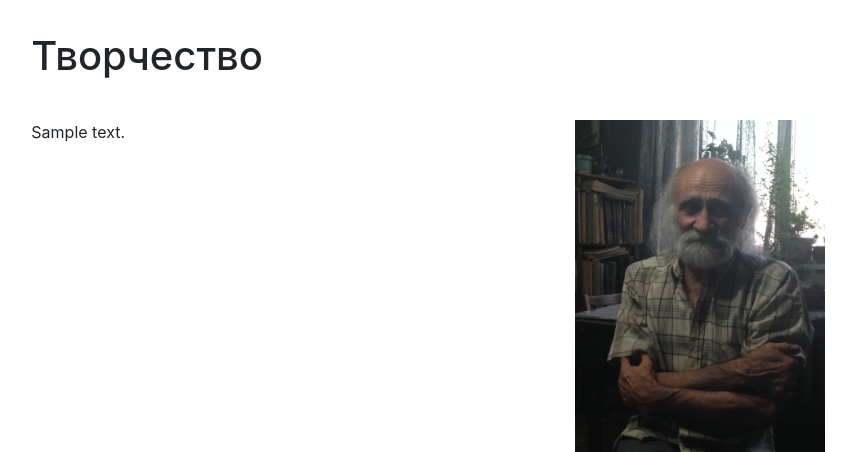
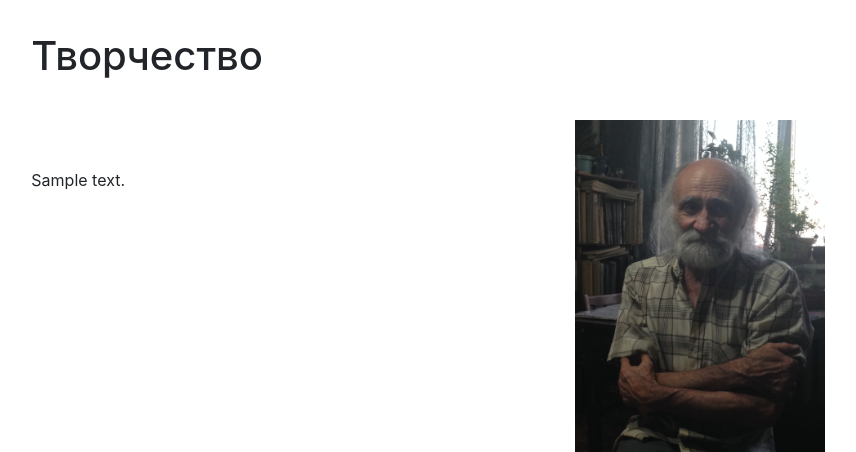
Before and after one commit to ansakoy/dsw, a Django app: template works/templates/works/bio.html in a window 1280 px wide. Shown: the part 68-520 px from the top of the page, without its empty margins (212-1068 px from the left). Run offline with Django 3.2, Linux system fonts and the light colour scheme; the template is opened without the code that fills it: most values are stand-ins (such as "Sample title", 1, 10 or a date in 2020); parts of the project's set-up code (start-up, migrations or seed data) failed here and were passed over; some libraries are stand-ins or nearby versions.

Commit message:
decorative changes

```diff
--- a/works/templates/works/bio.html
+++ b/works/templates/works/bio.html
@@ -67,7 +67,7 @@
         <!--<bio-general-row>-->
         <div class="row page-section mt-4" id="bio-general">
 
-            <div class="col-md-7 pt-3">
+            <div class="col-md-7 py-5 my-3">
                 <div class="paragraph-contents">
                     {{ general.text|safe }}
                 </div>
```
